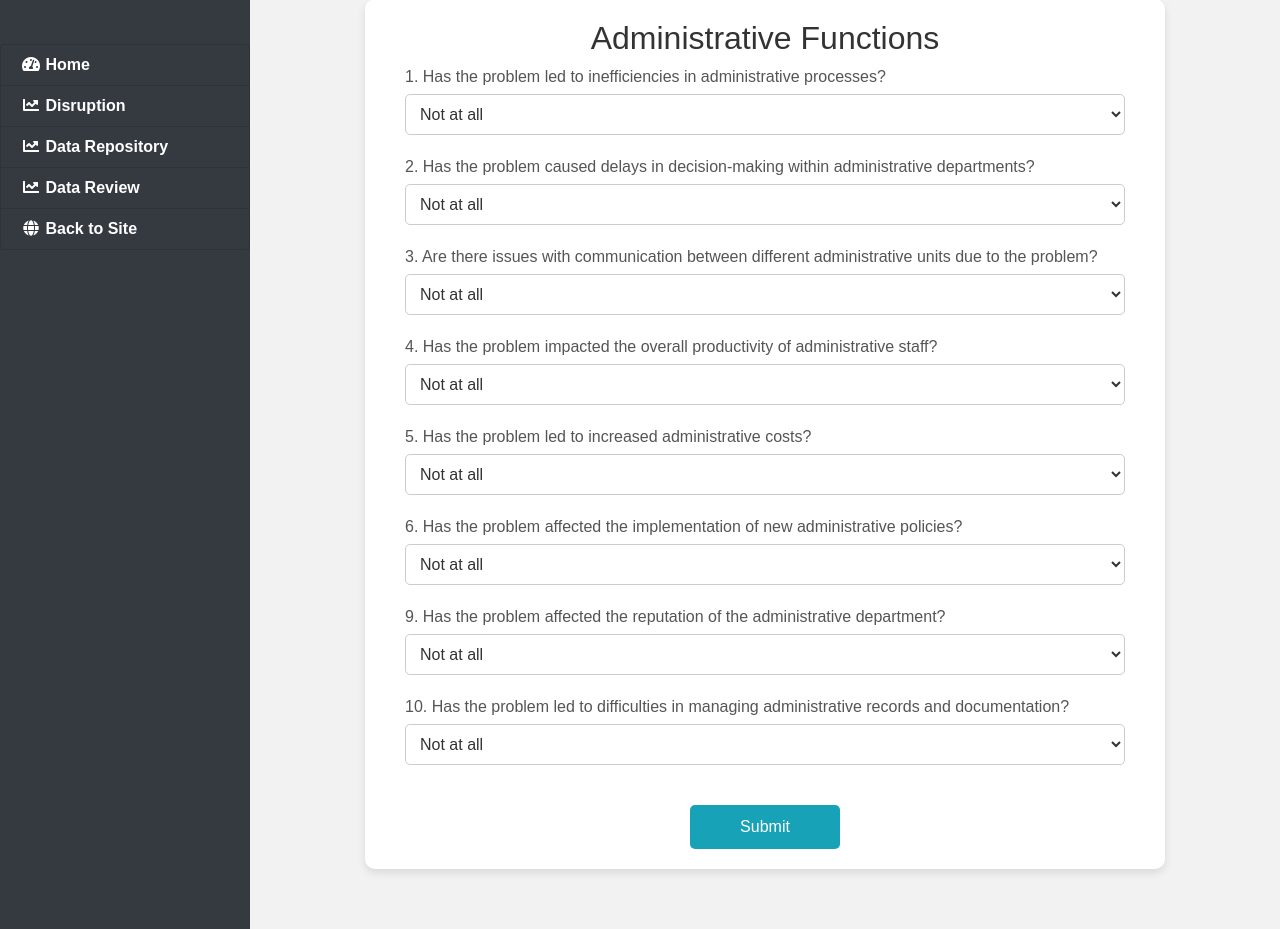
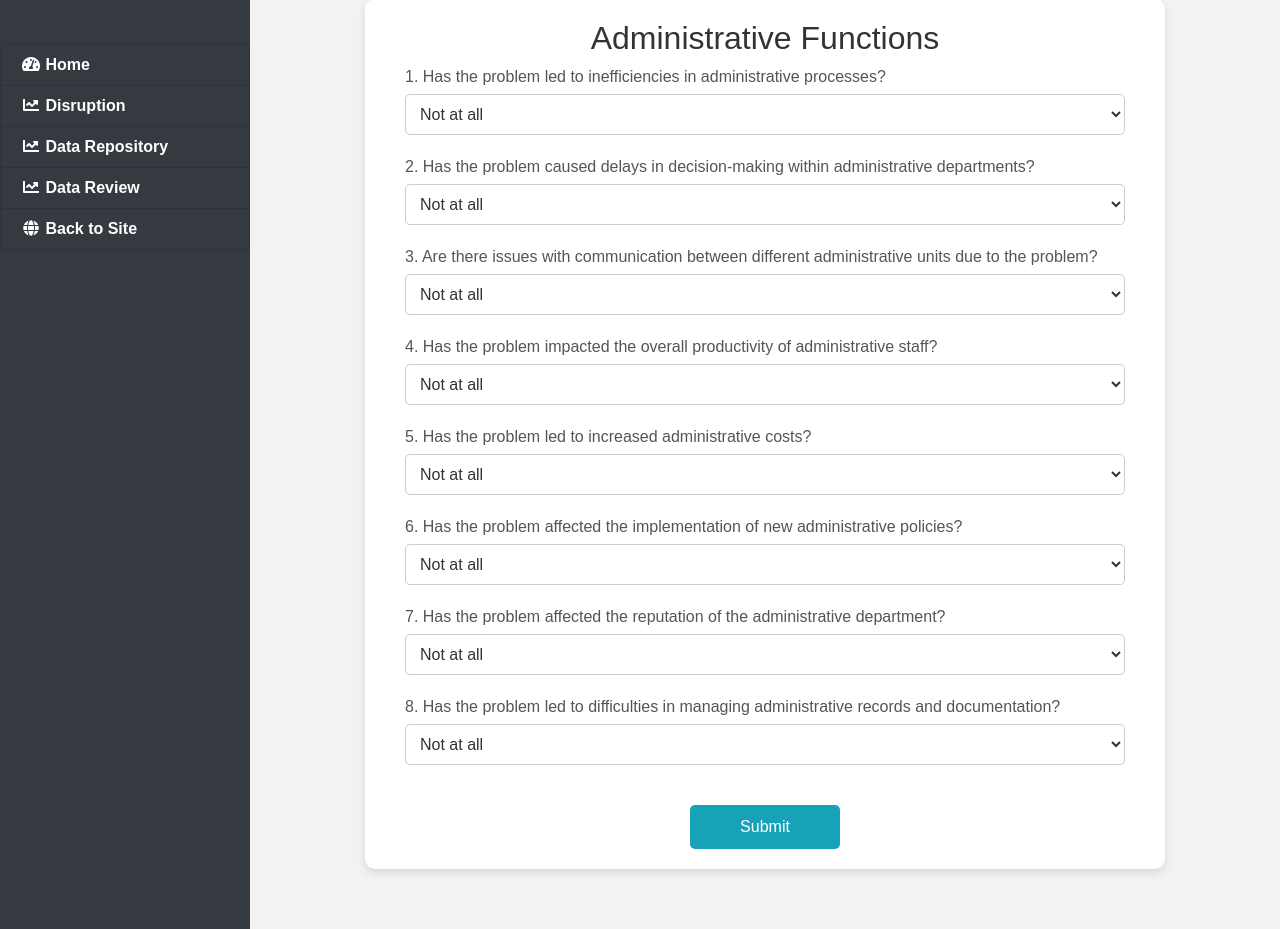
Before and after one commit to fredrickmugish/inteldss-system, a Django app: page /strategies/workflow_analysis/ in a window 1280 px wide. Shown: the part 131-1060 px from the top of the page. Run offline with Django 5.2, Linux system fonts and the light colour scheme; some libraries are stand-ins or nearby versions.

Commit message:
another commit

```diff
--- a/website/templates/strategic_recruitment.html
+++ b/website/templates/strategic_recruitment.html
@@ -86,7 +86,7 @@
                 <option value="extensively">Extensively</option>
             </select>
 
-            <label for="question3">9. Has the problem affected the reputation of the organization as an employer?</label>
+            <label for="question3">3. Has the problem affected the reputation of the organization as an employer?</label>
             <select id="question3" name="question3">
                 <option value="not_at_all">Not at all</option>
                 <option value="slightly">Slightly</option>
@@ -97,7 +97,7 @@
             </select>
 
 
-            <label for="question4">10. Has the problem led to difficulties in filling specialized or senior positions?</label>
+            <label for="question4">4. Has the problem led to difficulties in filling specialized or senior positions?</label>
             <select id="question4" name="question4">
                 <option value="not_at_all">Not at all</option>
                 <option value="slightly">Slightly</option>
--- a/website/templates/workflow_analysis.html
+++ b/website/templates/workflow_analysis.html
@@ -128,7 +128,7 @@
 
 
 
-            <label for="question7">9. Has the problem affected the reputation of the administrative department?</label>
+            <label for="question7">7. Has the problem affected the reputation of the administrative department?</label>
             <select id="question7" name="question7">
                 <option value="not_at_all">Not at all</option>
                 <option value="slightly">Slightly</option>
@@ -138,7 +138,7 @@
                 <option value="extensively">Extensively</option>
             </select>
 
-            <label for="question8">10. Has the problem led to difficulties in managing administrative records and documentation?</label>
+            <label for="question8">8. Has the problem led to difficulties in managing administrative records and documentation?</label>
             <select id="question8" name="question8">
                 <option value="not_at_all">Not at all</option>
                 <option value="slightly">Slightly</option>
```
Also changed, not shown: 3 other files.
